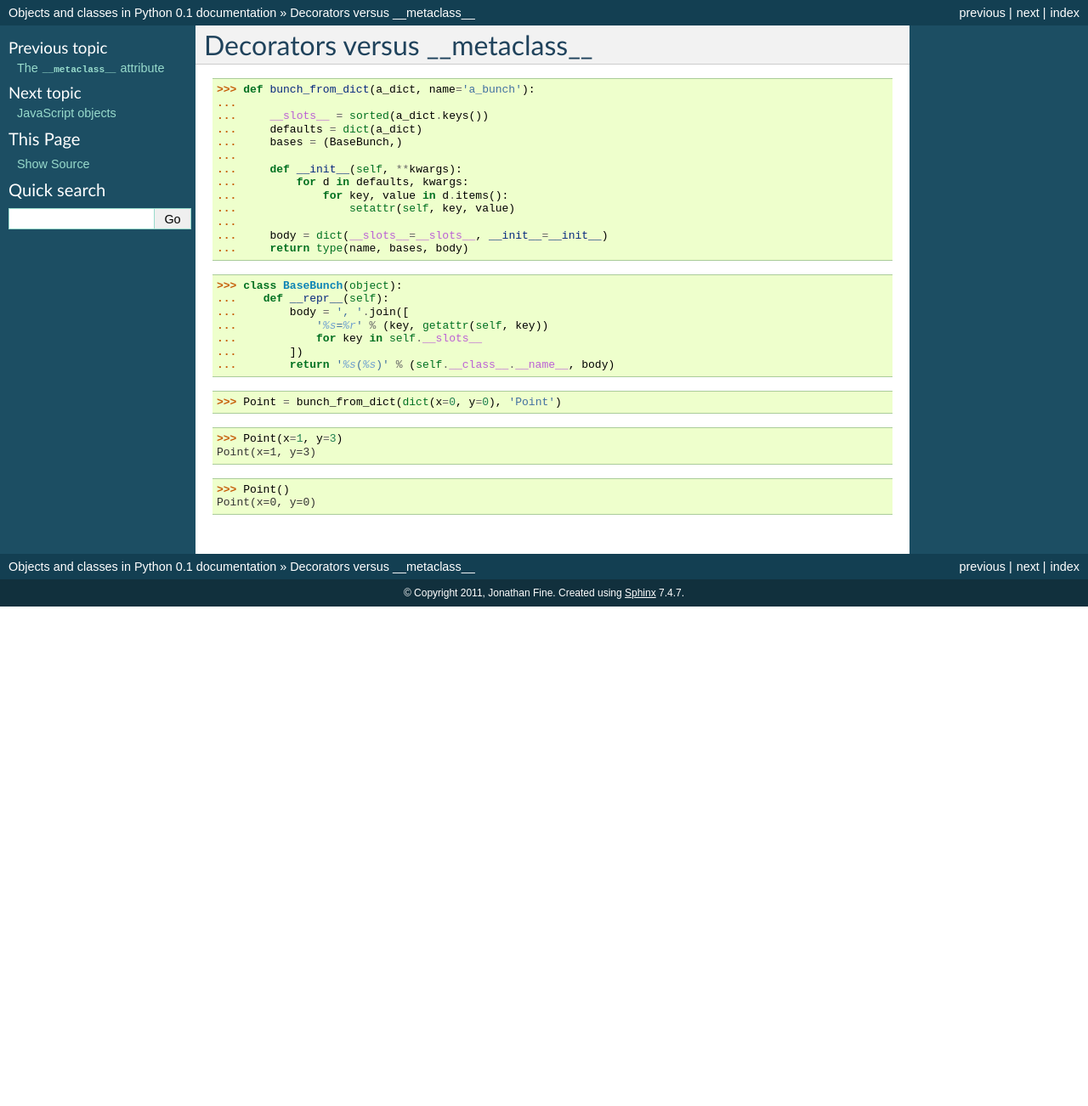
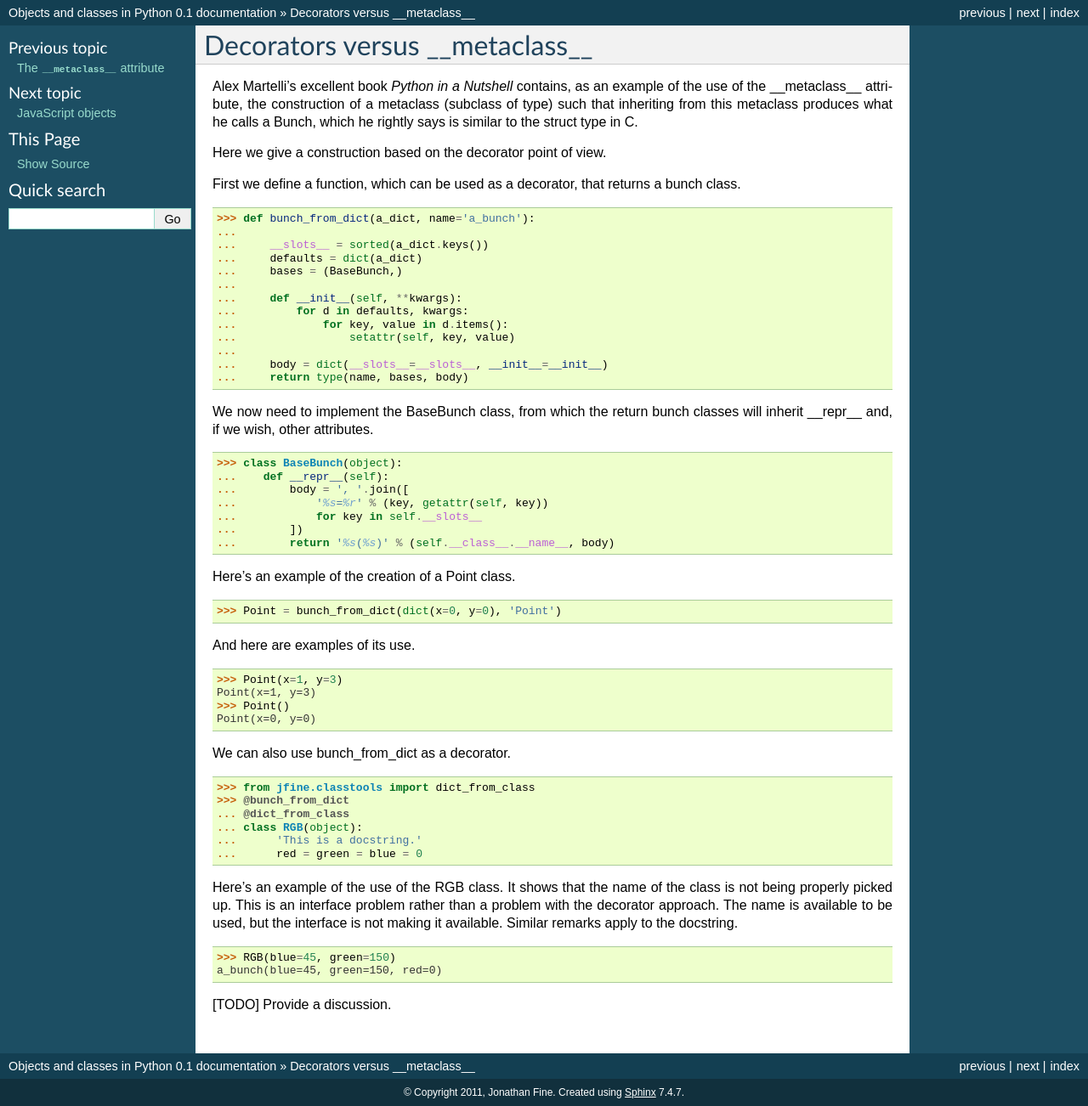
Before and after one commit to nazrulworld/jfine-python-classes-tutorial, a Sphinx documentation site: the page built from source/decorators-versus-metaclass.rst, in a window 1280 px wide. Shown: the whole page at 85% size. Built offline with Sphinx 7.4.7, drawn with Linux system fonts in a browser that asks for light colours; before the commit the page ends 900 px from its top, so only the background shows below that.

Commit message:
Add discusion and more dcode to decorators-versus-metaclass.

```diff
--- a/source/decorators-versus-metaclass.rst
+++ b/source/decorators-versus-metaclass.rst
@@ -1,5 +1,16 @@
 Decorators versus __metaclass__
 ===============================
+
+Alex Martelli's excellent book *Python in a Nutshell* contains, as an
+example of the use of the __metaclass__ attribute, the construction of
+a metaclass (subclass of type) such that inheriting from this
+metaclass produces what he calls a Bunch, which he rightly says is
+similar to the struct type in C.
+
+Here we give a construction based on the decorator point of view.
+
+First we define a function, which can be used as a decorator, that
+returns a bunch class.
 
 
 >>> def bunch_from_dict(a_dict, name='a_bunch'):
@@ -16,7 +27,8 @@ Decorators versus __metaclass__
 ...     body = dict(__slots__=__slots__, __init__=__init__)
 ...     return type(name, bases, body)
 
-
+We now need to implement the BaseBunch class, from which the return
+bunch classes will inherit __repr__ and, if we wish, other attributes.
 
 >>> class BaseBunch(object):
 ...    def __repr__(self):
@@ -26,12 +38,34 @@ Decorators versus __metaclass__
 ...        ])
 ...        return '%s(%s)' % (self.__class__.__name__, body)
 
-
+Here's an example of the creation of a Point class.
 
 >>> Point = bunch_from_dict(dict(x=0, y=0), 'Point')
 
+And here are examples of its use.
+
 >>> Point(x=1, y=3)
 Point(x=1, y=3)
-
 >>> Point()
 Point(x=0, y=0)
+
+We can also use bunch_from_dict as a decorator.
+
+>>> from jfine.classtools import dict_from_class
+>>> @bunch_from_dict
+... @dict_from_class
+... class RGB(object):
+...      'This is a docstring.'
+...      red = green = blue = 0
+
+Here's an example of the use of the RGB class.  It shows that the name
+of the class is not being properly picked up.  This is an interface
+problem rather than a problem with the decorator approach.  The name
+is available to be used, but the interface is not making it available.
+Similar remarks apply to the docstring.
+
+>>> RGB(blue=45, green=150)
+a_bunch(blue=45, green=150, red=0)
+
+
+[TODO] Provide a discussion.
```
